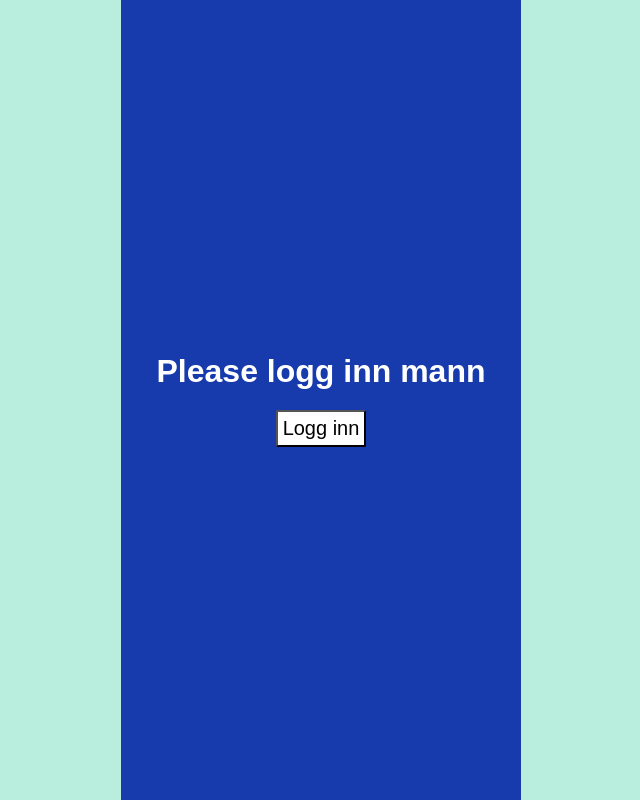
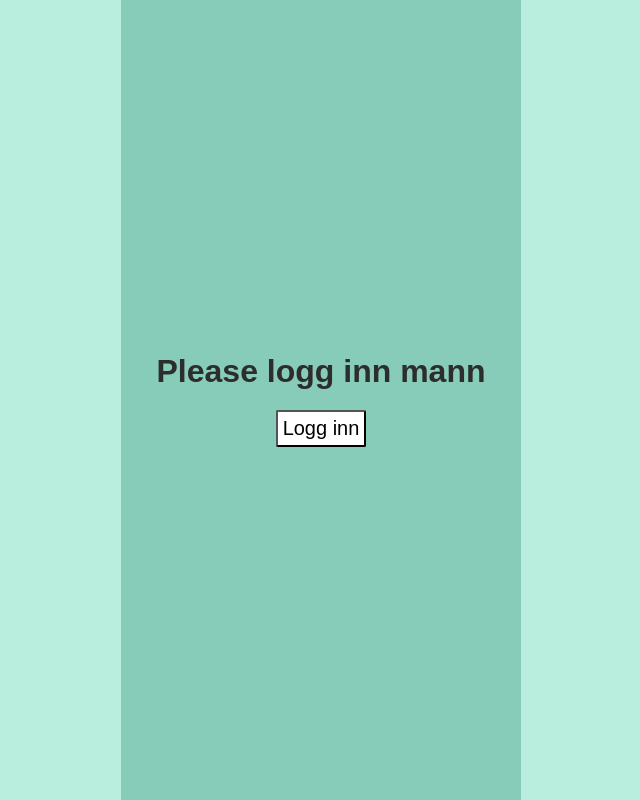
Before and after one commit to SaFeVik/pardy, a website built with webpack: page index.html in a window 1280 px wide. Shown: the whole page, without its empty margins (319-959 px from the left). Built offline with nearby package versions, Linux system fonts and the light colour scheme; some packages are replaced by stand-ins of ours; no server answers; the database is empty.

Commit message:
please log inn mann

```diff
--- a/index.html
+++ b/index.html
@@ -10,12 +10,12 @@
 </head>
 <body>
     <main>
-        <div id="loginError">
+        <div id="loginError" class="show">
             <h1 class="loginMessage">Please logg inn mann</h1>
             <button id="loggInn">Logg inn</button>
         </div>
         <div class="userBox">
-            <p id="userName"></p>
+            <p id="userName">Loading...</p>
             <button id="loggUt">Logg ut</button>
         </div>
         <div id="festWrapper">
--- a/pardy.css
+++ b/pardy.css
@@ -8,7 +8,7 @@ body{
     background-color: #B9EDDD;
 }
 main{
-    max-width: 400px;
+    width: 400px;
     margin: 0 auto;
 }
 #festWrapper{
@@ -38,13 +38,13 @@ main{
 #loginError{
     display: none;
     position: absolute;
-    background-color: rgb(23, 58, 172);
+    background-color: #87CBB9;
     height: 100%;
     width: 400px;
     z-index: 5;
     justify-content: center;
     align-items: center;
-    color: white;
+    color: rgb(45, 45, 45);
     flex-direction: column;
     gap: 20px;
     text-align: center;
--- a/src/pardy.js
+++ b/src/pardy.js
@@ -98,7 +98,6 @@ for (let i = 0; i < fester.length; i++) {
 
     ratingEls[i].style.background = "white"
 
-    let imagesSectionEls = document.querySelectorAll(".imagesSection")
     let imagesBoxEls = document.querySelectorAll(".imagesBox")
     let notesSectionEls = document.querySelectorAll(".notesSection")
     /* images */
```
Also changed, not shown: 2 other files.
